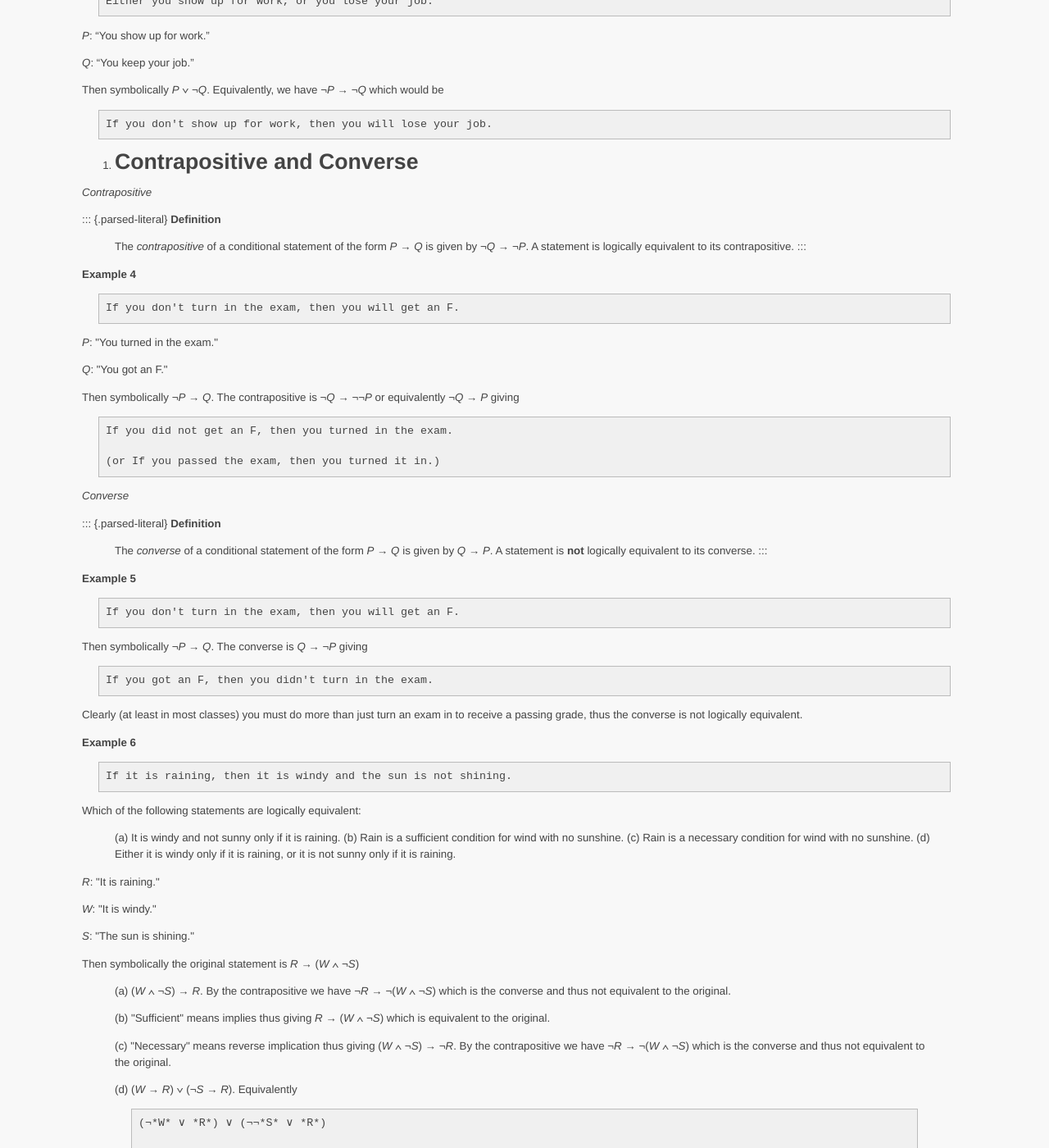
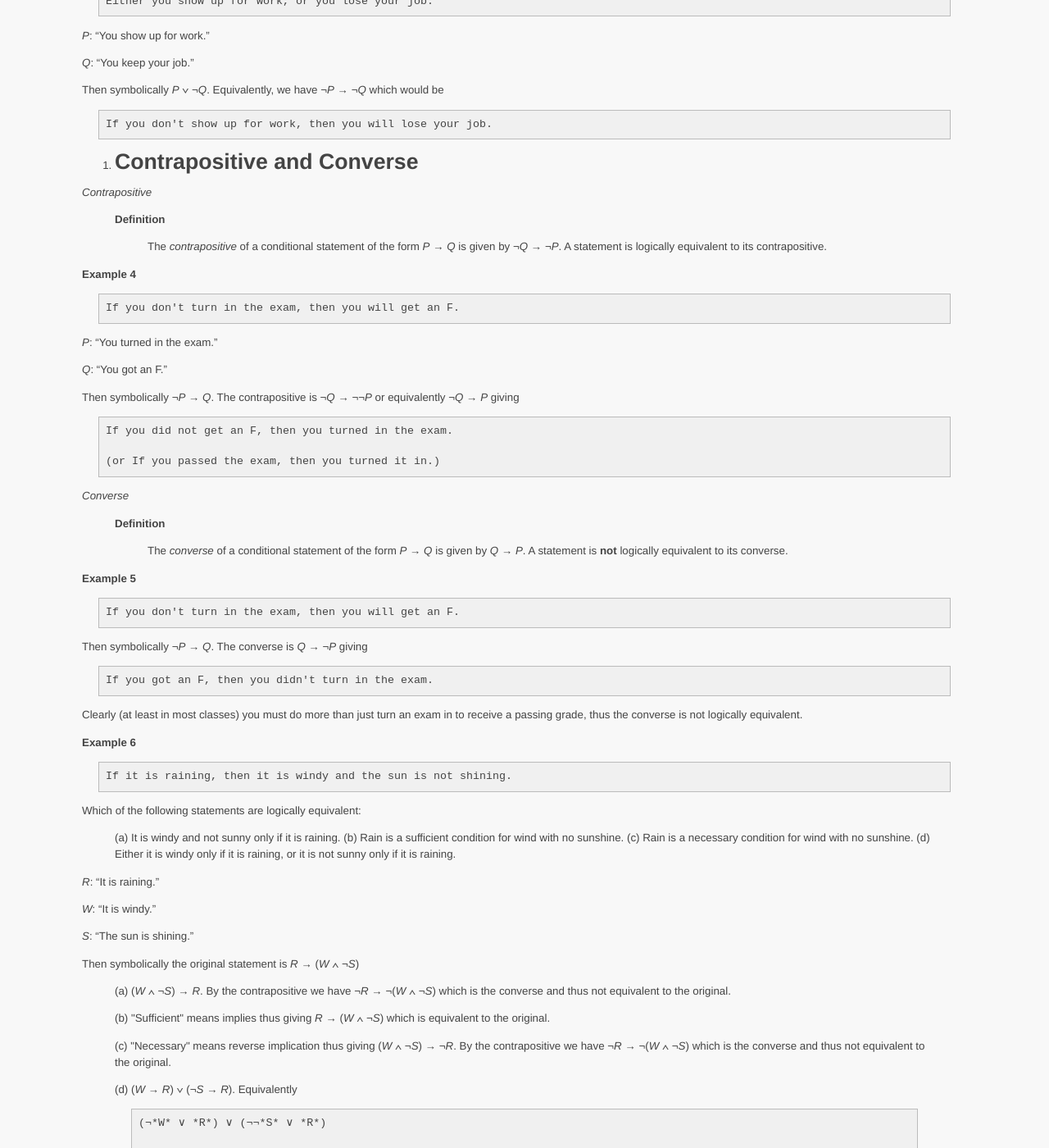
Before and after one commit to ycpcs/ece335-summer2019, a Jekyll site: the page built from lectures/lecture04.md, in a window 1280 px wide and 1400 px high, scrolled down 1012 px. Shown: the whole window at 82% size. Built offline with Jekyll 4.4.1, drawn with Linux system fonts in a browser that asks for light colours; some of the changed text lies outside the part shown.

Commit message:
update lecture 4
update lecture 4

```diff
--- a/lectures/lecture04.md
+++ b/lectures/lecture04.md
@@ -72,21 +72,19 @@ would be
 
 *Contrapositive*
 
-::: {.parsed-literal}
-**Definition**
+> **Definition**
 
-> The *contrapositive* of a conditional statement of the form *P* → *Q*
-> is given by ¬*Q* → ¬*P*. A statement is logically equivalent to its
-> contrapositive.
-:::
+> > The *contrapositive* of a conditional statement of the form *P* → *Q*
+> > is given by ¬*Q* → ¬*P*. A statement is logically equivalent to its
+> > contrapositive.
 
 **Example 4**
 
     If you don't turn in the exam, then you will get an F.
 
-*P*: \"You turned in the exam.\"
+*P*: "You turned in the exam."
 
-*Q*: \"You got an F.\"
+*Q*: "You got an F."
 
 Then symbolically ¬*P* → *Q*. The contrapositive is ¬*Q* → ¬¬*P* or
 equivalently ¬*Q* → *P* giving
@@ -97,13 +95,11 @@ equivalently ¬*Q* → *P* giving
 
 *Converse*
 
-::: {.parsed-literal}
-**Definition**
+> **Definition**
 
-> The *converse* of a conditional statement of the form *P* → *Q* is
-> given by *Q* → *P*. A statement is **not** logically equivalent to its
-> converse.
-:::
+> > The *converse* of a conditional statement of the form *P* → *Q* is
+> > given by *Q* → *P*. A statement is **not** logically equivalent to its
+> > converse.
 
 **Example 5**
 
@@ -129,11 +125,11 @@ Which of the following statements are logically equivalent:
 > (d) Either it is windy only if it is raining, or it is not sunny only
 >     if it is raining.
 
-*R*: \"It is raining.\"
+*R*: "It is raining."
 
-*W*: \"It is windy.\"
+*W*: "It is windy."
 
-*S*: \"The sun is shining.\"
+*S*: "The sun is shining."
 
 Then symbolically the original statement is *R* → (*W* ∧ ¬*S*)
 
@@ -177,9 +173,9 @@ Then symbolically the original statement is *R* → (*W* ∧ ¬*S*)
 
     If John went to the store then we have eggs, and if he didn't go to the store then we don't.
 
-*S*: \"John went to the store.\"
+*S*: "John went to the store."
 
-*E*: \"We have eggs.\"
+*E*: "We have eggs."
 
 Then symbolically (*S* → *E*) ∧ (¬*S* → ¬*E*). Equivalently by
 contrapositive of the second clause (*S* → *E*) ∧ (*E* → *S*) or more
@@ -196,9 +192,9 @@ concisely *S* ↔ *E*. Thus in English
     Jones will go to jail.
     Therefore, Jones was convicted of murdering Smith.
 
-*C*: \"Jones was convicted of murdering Smith.\"
+*C*: "Jones was convicted of murdering Smith."
 
-*J*: \"Jones will go to jail.\"
+*J*: "Jones will go to jail."
 
 Symbolically
 
@@ -210,7 +206,7 @@ Symbolically
 
 Constructing a truth table
 
-> ![image](images/lecture04/example7.png){.align-center}
+> ![image](images/lecture04/example7.png)
 
 While the *fourth* row has true premises with a true conclusion, the
 *second* row also has true premises but a *false* conclusion. Thus this
@@ -224,13 +220,13 @@ different crime).
     The GNP and taxes are both going up.
     Therefore, the unemployment rate is not going up.
 
-*T*: \"The tax rate will go up.\"
+*T*: "The tax rate will go up."
 
-*U*: \"The unemployment rate will go up.\"
+*U*: "The unemployment rate will go up."
 
-*G*: \"The GNP will go up.\"
+*G*: "The GNP will go up."
 
-*R*: \"There will be a recession.\"
+*R*: "There will be a recession."
 
 Symbolically
 
@@ -244,7 +240,7 @@ Symbolically
 
 Constructing a truth table
 
-> ![image](images/lecture04/example8.png){.align-center}
+> ![image](images/lecture04/example8.png)
 
 Since the *tenth* row is the only one with all true premises and this
 row has a true conclusion, the argument is *valid*.
```
Also changed, not shown: other parts of lectures/lecture04.md (+5 -5 lines).
